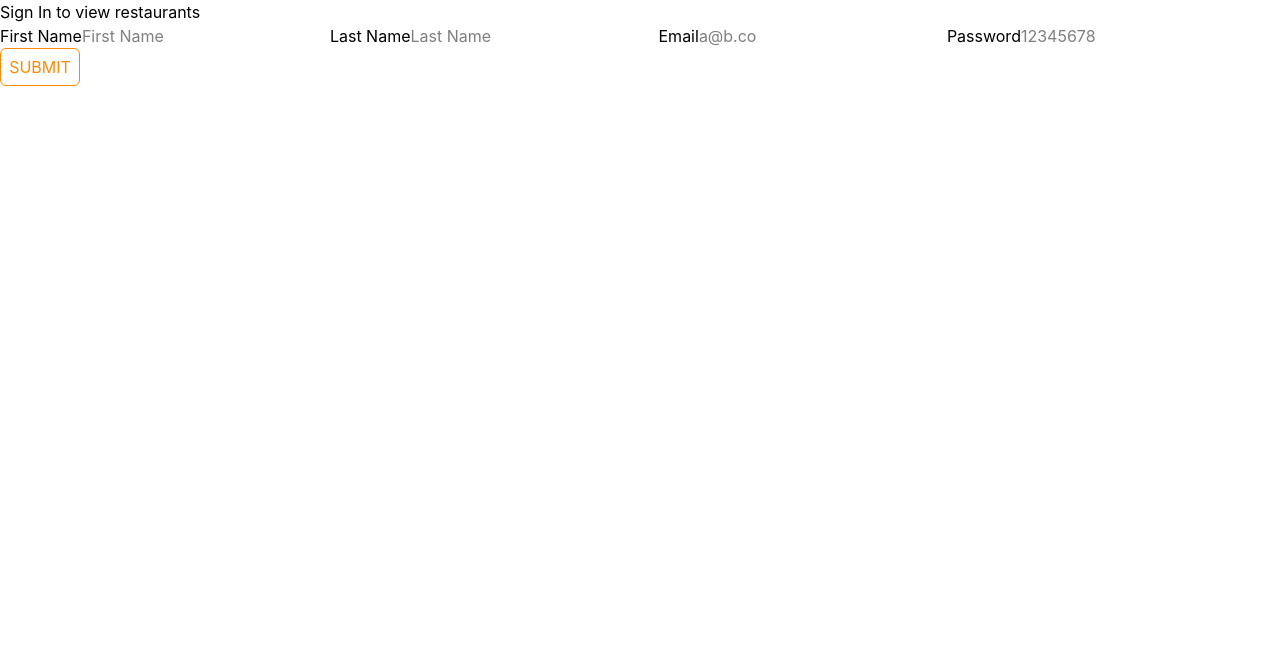
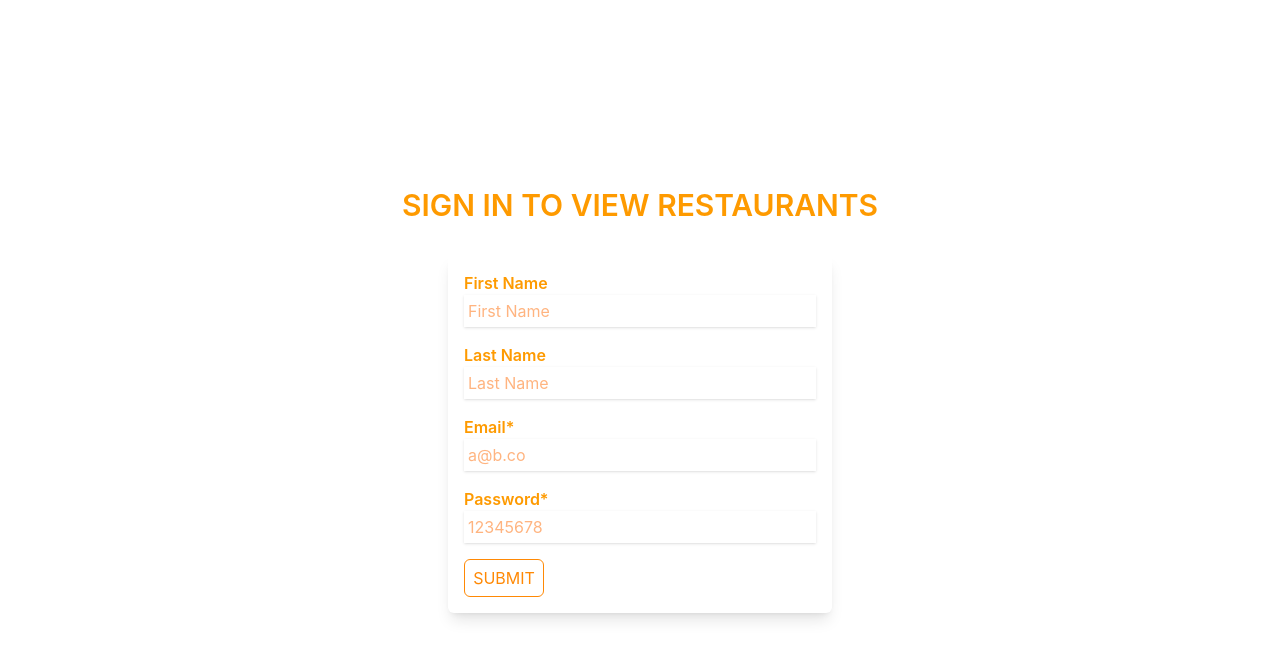
Before and after one commit to Yogeshmalik/learn-react, a React (Vite) app: page /auth/login in a window 1280 px wide. Shown: the top 658 px of the page. Built offline with nearby package versions, Linux system fonts and the light colour scheme.

Commit message:
login css

```diff
--- a/src/auth/Login.jsx
+++ b/src/auth/Login.jsx
@@ -18,8 +18,10 @@ const SignupSchema = Yup.object().shape({
 });
 
 export const Login = () => (
-  <div className="login-page">
-    <h1 className="signin-heading">Sign In to view restaurants</h1>
+  <div className="login-page m-auto flex flex-col h-screen justify-center items-center space-y-4 md:space-y-8">
+    <h1 className="signin-heading text-3xl uppercase font-semibold text-amber-500">
+      Sign In to view restaurants
+    </h1>
     <Formik
       className="formik"
       initialValues={{
@@ -41,54 +43,78 @@ export const Login = () => (
       }}
     >
       {({ errors, touched }) => (
-        <Form className="formik-form">
-          <label htmlFor="firstName">First Name</label>
+        <Form className="formik-form borde border-amber-500 rounded-md flex flex-col p-4 md:min-w-96 shadow-lg hover:shadow-2xl hover:shadow-amber-500 space-y-4 mx-auto">
+          <label
+            htmlFor="firstName"
+            className="text-md text-amber-500 font-semibold flex flex-col"
+          >
+            First Name
             <Field
               name="firstName"
               id="firstName"
               placeholder="First Name"
               type="text"
               autoComplete="current-first-name"
+              className="outline-0 shadow p-1 text-orange-500 placeholder:font-normal"
             />
             {errors.firstName && touched.firstName ? (
-            <div className="form-error-tag">{errors.firstName}</div>
+              <div className="form-error-tag text-red-500">{errors.firstName}</div>
             ) : null}
+          </label>
 
-          <label htmlFor="lastName">Last Name</label>
+          <label
+            htmlFor="lastName"
+            className="text-md text-amber-500 font-semibold flex flex-col"
+          >
+            Last Name
             <Field
               name="lastName"
               id="lastName"
               placeholder="Last Name"
               type="text"
               autoComplete="current-last-name"
+              className="outline-0 shadow p-1 text-orange-500 placeholder:font-normal"
             />
             {errors.lastName && touched.lastName ? (
-            <div className="form-error-tag">{errors.lastName}</div>
+              <div className="form-error-tag text-red-500">{errors.lastName}</div>
             ) : null}
+          </label>
 
-          <label htmlFor="email">Email</label>
+          <label
+            htmlFor="email"
+            className="text-md text-amber-500 font-semibold flex flex-col"
+          >
+            Email*
             <Field
               id="email"
               name="email"
               placeholder="a@b.co"
               type="email"
               autoComplete="current-email"
+              className="outline-0 shadow p-1 text-orange-500 placeholder:font-normal"
             />
             {errors.email && touched.email ? (
-            <div className="form-error-tag">{errors.email}</div>
+              <div className="form-error-tag text-red-500">{errors.email}</div>
             ) : null}
+          </label>
 
-          <label htmlFor="password">Password</label>
+          <label
+            htmlFor="password"
+            className="text-md text-amber-500 font-semibold flex flex-col"
+          >
+            Password*
             <Field
               id="password"
               name="password"
               placeholder="12345678"
               type="password"
               autoComplete="current-password"
+              className="outline-0 shadow p-1 text-orange-500 placeholder:font-normal"
             />
             {errors.password && touched.password ? (
-            <div className="form-error-tag">{errors.password}</div>
+              <div className="form-error-tag text-red-500">{errors.password}</div>
             ) : null}
+          </label>
           <Button type="submit" label="Submit" />
         </Form>
       )}
```
Lines whose indentation alone changed are shown as unchanged.
